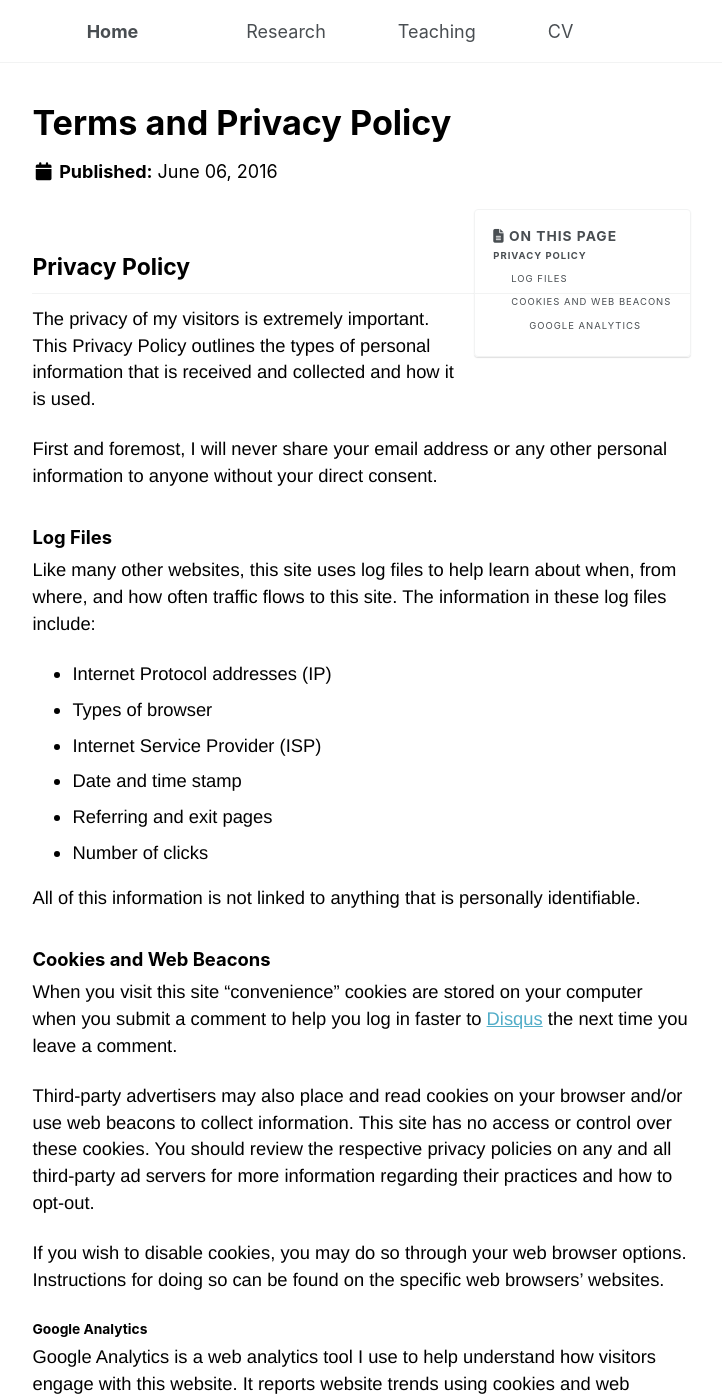
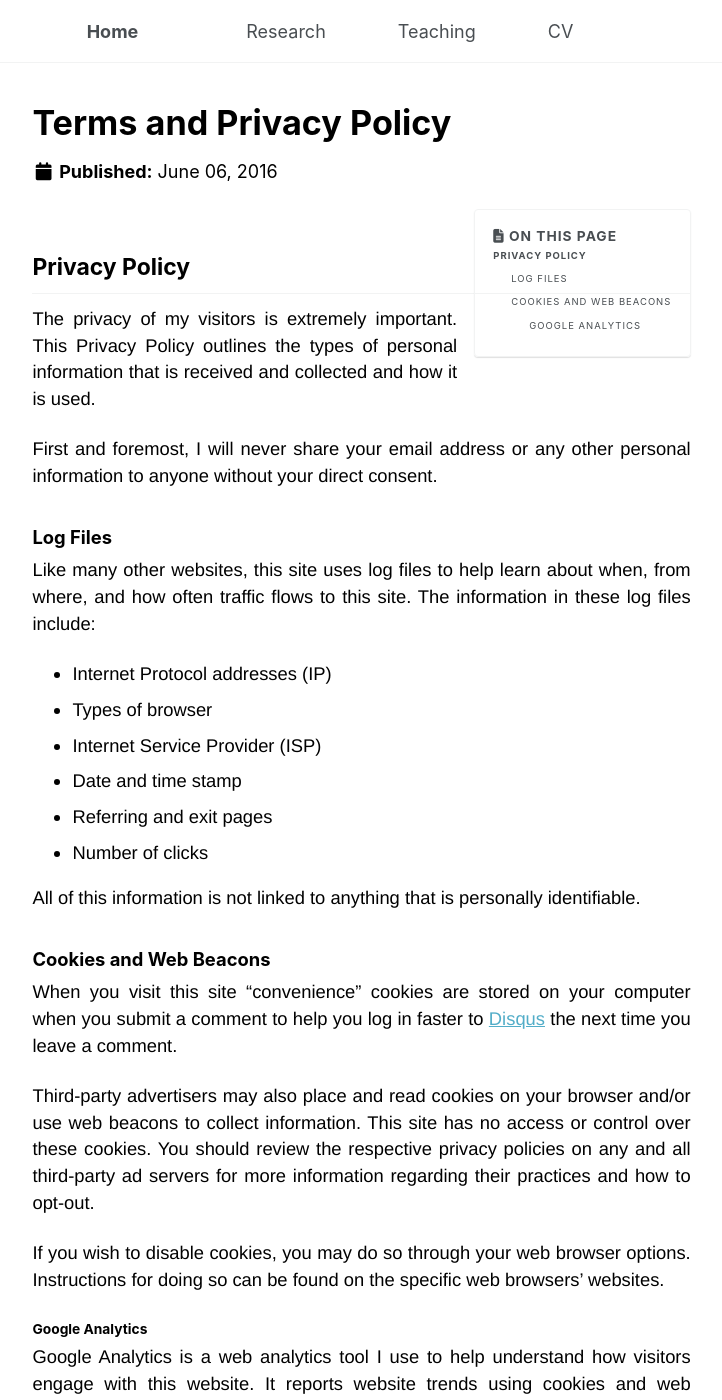
Before and after one commit to sachin-b-badole/sachin-b-badole.github.io, a Jekyll site: the page built from _pages/terms.md, in a window 1280 px wide and 1400 px high. Shown: the whole window, without its empty margins (301-1023 px from the left). Built offline with Jekyll 4.4.1, drawn with Linux system fonts in a browser that asks for light colours.

Commit message:
Update custom.css

```diff
--- a/assets/css/custom.css
+++ b/assets/css/custom.css
@@ -513,3 +513,10 @@ You can force the nav to remain expanded instead of collapsing into hamburger:*/
 .greedy-nav__toggle {
   display: none;
 }
+
+
+/* Make Bio two paragraph "Justify" align square format*/
+.page .page__content p:not(.jobmarket) {
+  text-align: justify;
+  text-justify: inter-word;
+}
```
